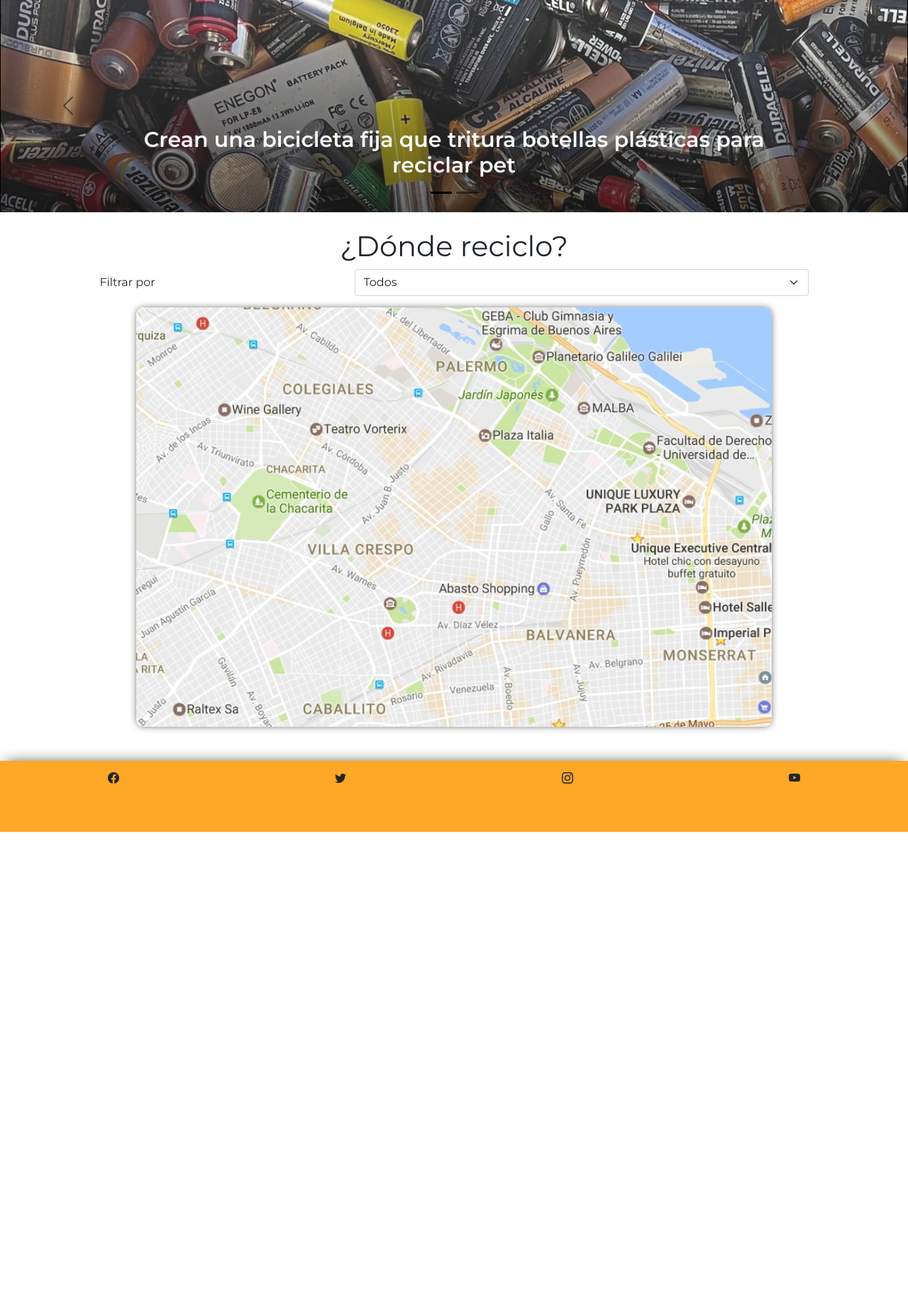
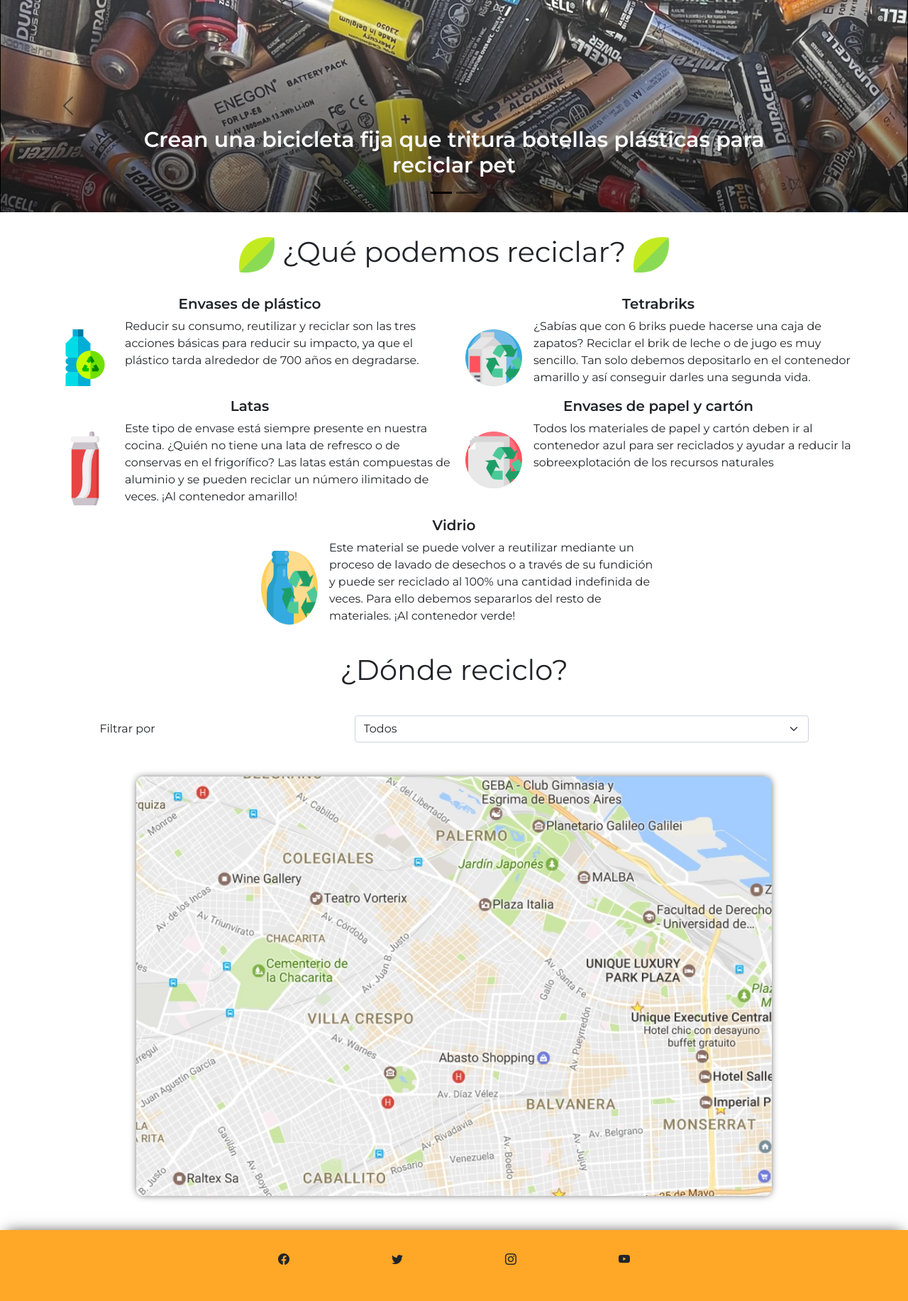
Before and after one commit to ghami20/glow-app, a PHP site: page / in a window 1280 px wide. Shown: the part 57-1890 px from the top of the page at 71% size. Before the commit the page ends 1229 px from the top, so only its background shows below. Run offline with PHP 8.4, Linux system fonts and the light colour scheme.

Commit message:
de html a php

```diff
--- a/index.html
+++ b/index.php
@@ -81,6 +47,46 @@
 						</button>
 				</div>
 		</section>
+		<section class="reciclar-container" >
+			<h1 class="text-center"> <img width="50px" heigth="50px"  src="./assets/leaf (1).png" alt="leaf"> ¿Qué podemos reciclar?  <img width="50px" heigth="50px" src="./assets/leaf (1).png" alt="leaf"></h1>
+			<div class="info-container">
+				<div class="reciclar-item">
+					<h5>Envases de plástico</h5>
+					<div class="d-flex flex-row">
+						<img width="80px" heigth="80px" src="./assets/water-bottle.png" alt="botella">
+						<p>Reducir su consumo, reutilizar y reciclar son las tres acciones básicas para reducir su impacto, ya que el plástico tarda alrededor de 700 años en degradarse.</p>
+					</div>
+				</div>
+				<div class="reciclar-item">
+					<h5>Tetrabriks</h5>
+					<div class="d-flex flex-row">
+						<img width="80px" heigth="80px" src="./assets/pack-of-milk.png" alt="botella">
+						<p>¿Sabías que con 6 briks puede hacerse una caja de zapatos? Reciclar el brik de leche o de jugo es muy sencillo. Tan solo debemos depositarlo en el contenedor amarillo y así conseguir darles una segunda vida.</p>
+					</div>
+				</div>
+				<div class="reciclar-item">
+					<h5>Latas</h5>
+					<div class="d-flex flex-row">
+						<img width="80px" heigth="60px" src="./assets/soda-can.png" alt="botella">
+						<p>Este tipo de envase está siempre presente en nuestra cocina. ¿Quién no tiene una lata de refresco o de conservas en el frigorífico?  Las latas están compuestas de aluminio y se pueden reciclar un número ilimitado de veces. ¡Al contenedor amarillo!</p>
+					</div>
+				</div>
+				<div class="reciclar-item">
+					<h5>Envases de papel y cartón</h5>
+					<div class="d-flex flex-row">
+						<img width="80px" heigth="80px" src="./assets/paper.png" alt="botella">
+						<p>Todos los materiales de papel y cartón deben ir al contenedor azul para ser reciclados y ayudar a reducir la sobreexplotación de los recursos naturales</p>
+					</div>
+				</div>
+				<div class="reciclar-item">
+					<h5>Vidrio</h5>
+					<div class="d-flex flex-row">
+						<img width="80px" heigth="50px" src="./assets/glass.png" alt="botella">
+						<p>Este material se puede volver a reutilizar mediante un proceso de lavado de desechos o a través de su fundición y puede ser reciclado al 100% una cantidad indefinida de veces. Para ello debemos separarlos del resto de materiales. ¡Al contenedor verde! </p>
+					</div>
+				</div>
+			</div>
+		</section>
 		<section class="map-container mt-4">
 			<h1 class="text-center">¿Dónde reciclo?</h1>
 			<div class="filter-by">
--- a/styles.css
+++ b/styles.css
@@ -37,7 +37,8 @@ body {
 .btn-sesion {
   background-color: var(--bg-green);
 }
-.carousel-caption h5{
+
+.carousel-caption h5 {
   font-weight: bold;
   font-size: 30px;
   text-align: center;
@@ -55,19 +56,23 @@ body {
   width: 100%;
   display: inline-flex;
   justify-content: space-around;
-	align-items: center	;
+  align-items: center;
+  margin-top: 2rem;
+  margin-bottom: 2rem;
 }
 
 .footer {
-
   width: 100%;
   height: 100px;
   background-color: var(--bg-orange);
-	box-shadow: 0px -6px 19px -9px rgba(0,0,0,0.75);
+  box-shadow: 0px -6px 19px -9px rgba(0, 0, 0, 0.75);
+  display: flex;
+  justify-content: center;
+  align-items: center;
 }
 
 .footer ul {
-	width: 100%;
+  width: 50%;
   height: 50px;
   padding-left: 0;
   list-style: none;
@@ -84,7 +89,7 @@ body {
   color: var(--bg-orange);
 }
 
-.map-container{
+.map-container {
   display: flex;
   flex-direction: column;
   justify-content: space-around;
@@ -92,19 +97,21 @@ body {
   margin-bottom: 3rem;
 }
 
-.map-img{
+.map-img {
   width: 80%;
   height: 80%;
   border-radius: 10px;
   margin-top: 1rem;
-	box-shadow: 0px 0px 11px -2px rgba(0,0,0,0.75);
+  box-shadow: 0px 0px 11px -2px rgba(0, 0, 0, 0.75);
 }
+
 .modal-body {
   display: flex;
   flex-direction: column;
   justify-content: center;
   align-items: center;
 }
+
 .modal-body a {
   width: 100%;
   min-height: 50px;
@@ -123,6 +130,34 @@ body {
   margin-left: 1rem;
 }
 
+.reciclar-container {
+  margin-top: 2rem;
+}
+
+.info-container {
+  margin-top: 2rem;
+  display: flex;
+  flex-direction: column;
+  justify-content: center;
+  align-items: start;
+}
+
+.reciclar-item {
+  display: flex;
+  flex-direction: column;
+  justify-content: start;
+  align-items: center;
+}
+
+.reciclar-item h5 {
+  font-weight: 600;
+  text-align: center;
+}
+
+.reciclar-item img {
+  margin: 1rem;
+}
+
 .section-container {
   width: 100%;
 }
@@ -133,3 +168,14 @@ body {
     height: 70%;
   }
 }
+
+@media screen and (min-width:1000px) {
+  .info-container {
+    flex-direction: row;
+    flex-wrap: wrap;
+  }
+  .reciclar-item {
+    width: 45%;
+    flex-basis: 45%;
+  }
+}
--- /dev/null
+++ b/views/shared/footer/footer.php
@@ -0,0 +1,8 @@
+<footer class="footer">
+		<ul>
+			<li><i class="bi bi-facebook"></i></li>
+			<li><i class="bi bi-twitter"></i></li>
+			<li><i class="bi bi-instagram"></i></li>
+			<li><i class="bi bi-youtube"></i></li>
+		</ul>
+	</footer>
--- /dev/null
+++ b/views/shared/header/header.php
@@ -0,0 +1,32 @@
+	<header>
+		<nav class="navbar ">
+			<div class="container-fluid">
+				<a class="navbar-brand logo" href="#">glow</a>
+				<!-- Button trigger modal -->
+				<button type="button" class="btn btn-sesion" data-bs-toggle="modal" data-bs-target="#exampleModal">
+					Iniciar sesión
+				</button>
+
+				<!-- Modal -->
+				<div class="modal fade" id="exampleModal" tabindex="-1" aria-labelledby="exampleModalLabel" aria-hidden="true">
+					<div class="modal-dialog">
+						<div class="modal-content">
+							<div class="modal-header">
+								<h5 class="modal-title" id="exampleModalLabel">Inicia sesión con tu cuenta</h5>
+								<button type="button" class="btn-close" data-bs-dismiss="modal" aria-label="Close"></button>
+							</div>
+							<div class="modal-body">
+								<a>
+									<img style="margin-left: 5px;" width="35px" height="35px" src="./assets/gogle-icon.png" alt="google">
+									<span>Google</span>
+								</a>
+							</div>
+							<div class="modal-footer d-flex justify-content-center">
+								<button type="button" class="btn btn-success">Iniciar sesión</button>
+							</div>
+						</div>
+					</div>
+				</div>
+			</div>
+		</nav>
+	</header>
```
Also changed, not shown: other parts of index.php (+7 -46 lines), assets/eco-news.png (deleted), assets/facebook-icon.png (deleted), assets/getwild.png (added), assets/glass.png (added), assets/leaf (1).png (added), assets/logo-1366296850-1629211730-c980fc4afde764fb2689869fbb4054bb1629211731.png (added), assets/logo_header.gif (added), assets/oseo.png (added), assets/pack-of-milk.png (added), assets/paper.png (added), assets/soda-can.png (added), assets/water-bottle.png (added), 1 other file. Lines whose indentation alone changed are shown as unchanged.
